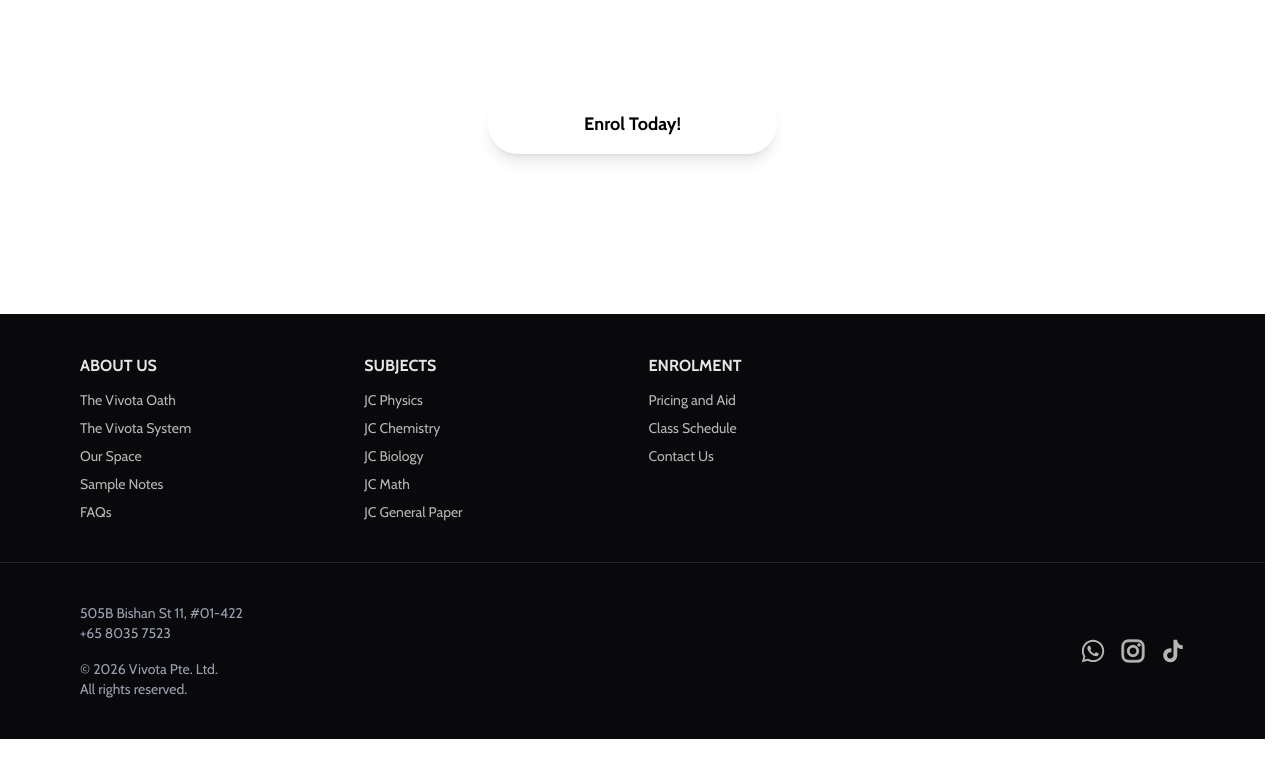
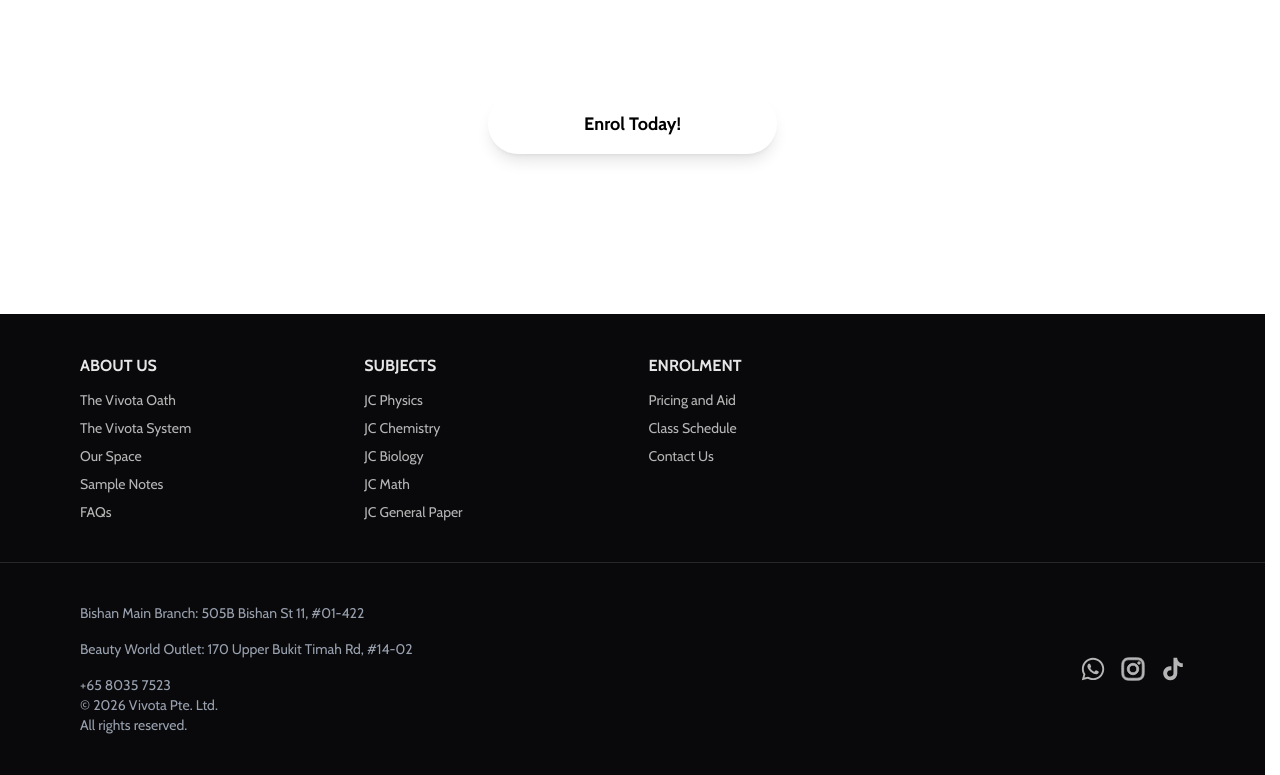
Before and after one commit to joonlim05/vivota, a Next.js app: page /class-schedule in a window 1280 px wide. Shown: the part 2284-3059 px from the top of the page. Before the commit the page ends 3023 px from the top, so only its background shows below. Built offline with nearby package versions, Linux system fonts and the light colour scheme; no server answers.

Commit message:
add addresses of new bw outlet and change hero section + footer to reflect that

```diff
--- a/components/footer.tsx
+++ b/components/footer.tsx
@@ -75,15 +75,27 @@
             <div className="flex flex-col sm:flex-row justify-between items-center px-20 py-10 border-t border-zinc-800">
                 <div className="text-center sm:text-left text-gray-400 text-sm">
                     <address className="not-italic mb-4">
+                        <span>
+                            <span className="sm:hidden">(Bishan Main Branch)</span> {/* Mobile */}
+                            <span className="hidden sm:inline">Bishan Main Branch:</span> {/* Desktop */}
+                        </span>
                         <span className="block sm:inline">505B Bishan St 11,{" "}</span>
                         <span>#01-422</span>
-                        <a
-                            href="tel:+6512345678"
-                            className="block hover:underline hover:text-white transition-colors"
-                        >
-                            +65 8035 7523
-                        </a>
                     </address>
+                    <address className="not-italic mb-4">
+                        <span>
+                            <span className="sm:hidden">(Beauty World Outlet)</span> {/* Mobile */}
+                            <span className="hidden sm:inline">Beauty World Outlet:</span> {/* Desktop */}
+                        </span>
+                        <span className="block sm:inline">170 Upper Bukit Timah Rd,{" "}</span>
+                        <span>#14-02</span>
+                    </address>
+                    <a
+                        href="tel:+6512345678"
+                        className="block hover:underline hover:text-white transition-colors"
+                    >
+                        +65 8035 7523
+                    </a>
                     <p>&copy; {new Date().getFullYear()} Vivota Pte. Ltd.</p>
                     <p>All rights reserved.</p>
                 </div>
--- a/components/hero_section.tsx
+++ b/components/hero_section.tsx
@@ -22,7 +22,7 @@
                     {/* Location */}
                     <p className="text-base sm:text-lg xl:text-xl font-medium text-gray-200">
                         <span className="block">JC Education Centre</span>
-                        <span className="block">3 minutes away from Bishan MRT</span>
+                        <span className="block">Now in Bishan x Beauty World</span>
                     </p>
 
                     <p className="text-base sm:text-lg xl:text-xl font-medium text-gray-200">
```
